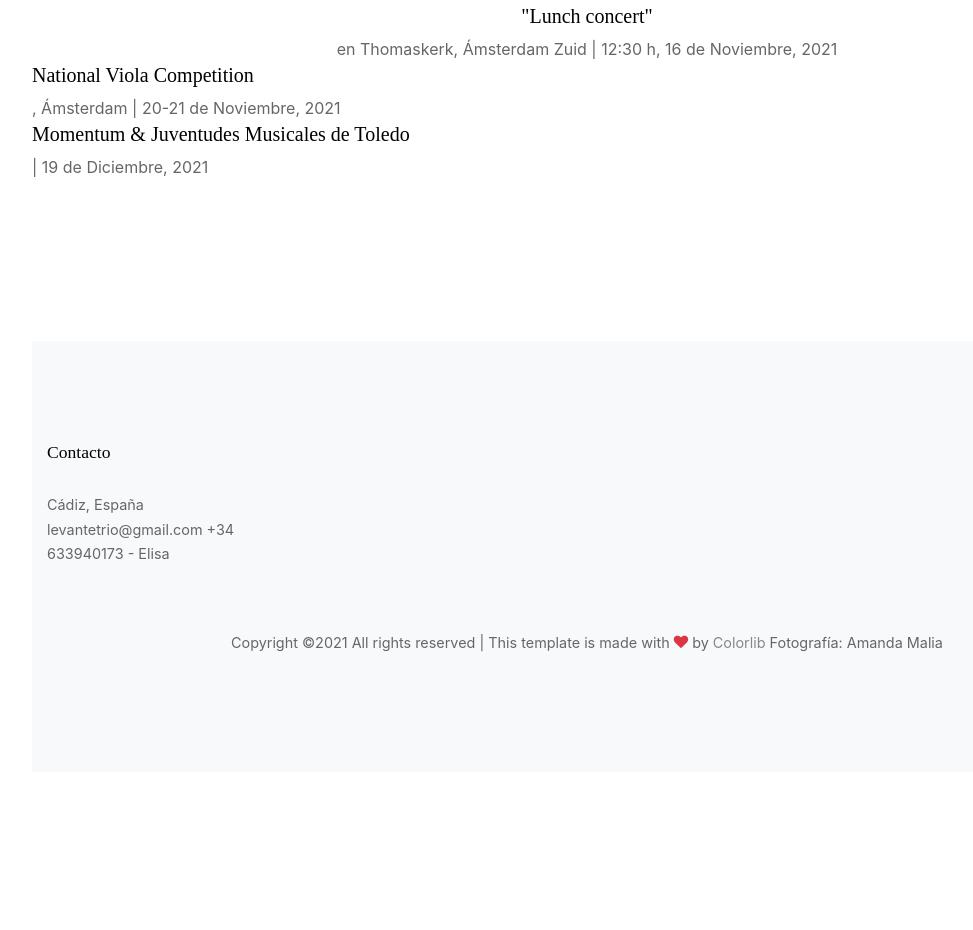
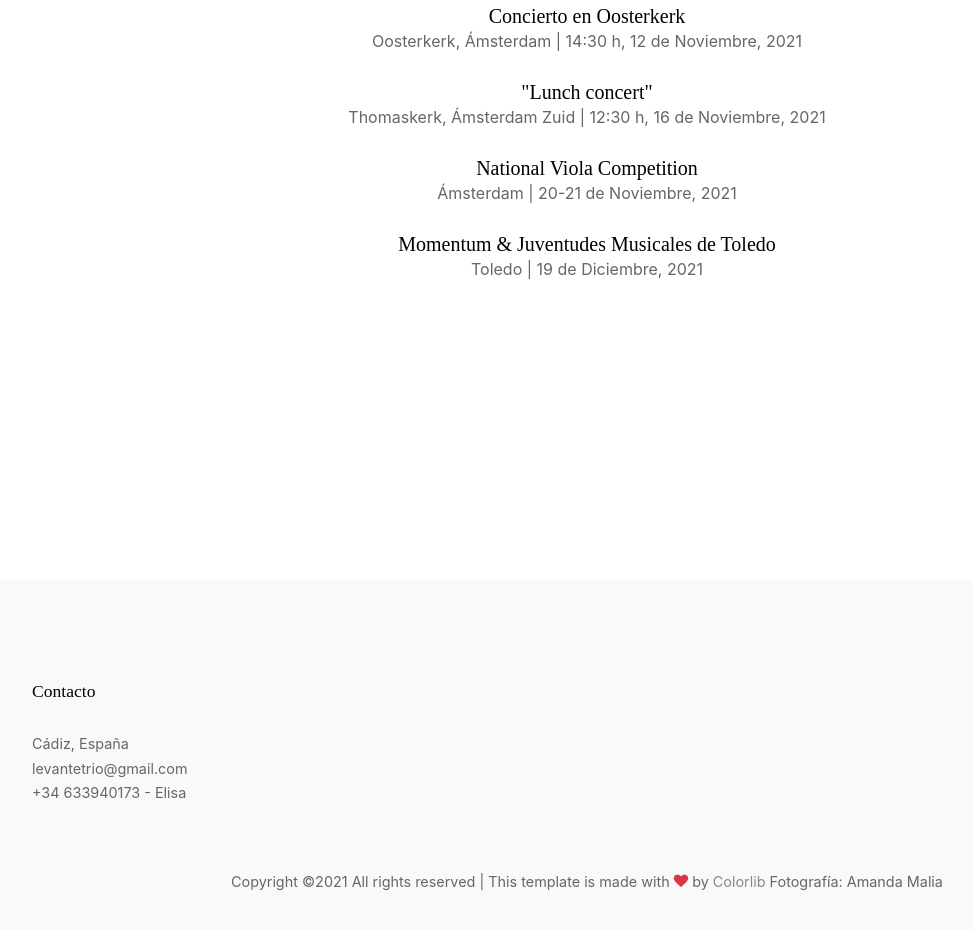
Before and after one commit to elisamisas/elisamisas.github.io, a plain HTML site: page index.html in a window 1280 px wide. Shown: the part 5278-6208 px from the top of the page, without its empty margins (53-1026 px from the left). Drawn offline with Linux system fonts and the light colour scheme; files whose address does not match are found by name; a web font is replaced by a local one.

Commit message:
corregir contato y scripts

```diff
--- a/index.html
+++ b/index.html
@@ -329,46 +329,33 @@ Actualmente continúa sus estudios en este mismo lugar bajo la tutela de José F
       </div> -->
     </section>
 
-    <section class="site-section"  id="clients-section">
+    <section class="site-section"  id="clients-section"> <!-- abre section -->
       <div class="container">
         <div class="row">
           <div class="col-12 mb-5 position-relative">
             <h2 class="section-title text-center">Agenda</h2>
+            <!-- conciertos aquí -->
+            <div class='agenda-row text-center'><h5 class='concert-title'>Concierto en Oosterkerk</h5> Oosterkerk, Ámsterdam | 14:30 h, 12 de Noviembre, 2021</div>
+            <div class='agenda-row text-center'><h5 class='concert-title'>"Lunch concert"</h5> Thomaskerk, Ámsterdam Zuid | 12:30 h, 16 de Noviembre, 2021</div>
+            <div class='agenda-row text-center'><h5 class='concert-title'>National Viola Competition</h5> Ámsterdam | 20-21 de Noviembre, 2021</div>
+            <div class='agenda-row text-center'><h5 class='concert-title'>Momentum & Juventudes Musicales de Toledo</h5> Toledo | 19 de Diciembre, 2021</div>
 
-<div class='text-center'><h5>"Lunch concert"</h5> en Thomaskerk, Ámsterdam Zuid | 12:30 h, 16 de Noviembre, 2021</div>
-<div><h5>National Viola Competition</h5>, Ámsterdam | 20-21 de Noviembre, 2021</div>
-<div><h5>Momentum & Juventudes Musicales de Toledo</h5> | 19 de Diciembre, 2021</div>
-
-<!-- cierra col-12 y row -->
-</div></div>
-
-          <!-- <div class="col-6 col-sm-6 col-md-4 col-lg-4 text-center"> -->
-            <!-- <img src="images/logo_2.jpg" alt="Image" class="img-fluid"> -->
-          <!-- </div>
-          <div class="col-6 col-sm-6 col-md-4 col-lg-4 text-center"> -->
-            <!-- <img src="images/logo_3.jpg" alt="Image" class="img-fluid"> -->
-          <!-- </div> -->
-          <!-- <div class="col-6 col-sm-6 col-md-4 col-lg-4 text-center">
-            <img src="images/logo_4.jpg" alt="Image" class="img-fluid">
-          </div>
-
-
-          <div class="col-6 col-sm-6 col-md-4 col-lg-4 text-center">
-            <img src="images/logo_5.jpg" alt="Image" class="img-fluid">
-          </div>
-          <div class="col-6 col-sm-6 col-md-4 col-lg-4 text-center">
-            <img src="images/logo_6.jpg" alt="Image" class="img-fluid">
           </div>
         </div>
       </div>
-    </section> -->
+    </section> <!-- cierra section -->
+
     <section class="site-section"  id="contact-section">
     <footer class="site-section bg-light footer">
       <div class="container">
         <div class="row mb-5">
           <div class="col-md-3">
             <h3 class="footer-title">Contacto</h3>
-            <p><span class="d-inline-block d-md-block">Cádiz, España</span> levantetrio@gmail.com</ </span> +34 633940173 - Elisa
+            <p>
+              <div class="d-inline-block d-md-block">Cádiz, España</div>
+              <div>levantetrio@gmail.com</div>
+              <div> +34 633940173 - Elisa</div>
+            </p>
           </div>
           <div class="col-md-5 mx-auto">
           </div>
@@ -393,9 +380,11 @@ Actualmente continúa sus estudios en este mismo lugar bajo la tutela de José F
         </div>
       </div>
     </footer>
+    </section>
 
   </div> <!-- .site-wrap -->
 
+  <!-- scripts para efectos! -->
   <script src="js/jquery-3.3.1.min.js"></script>
   <script src="js/jquery-ui.js"></script>
   <script src="js/popper.min.js"></script>
```
